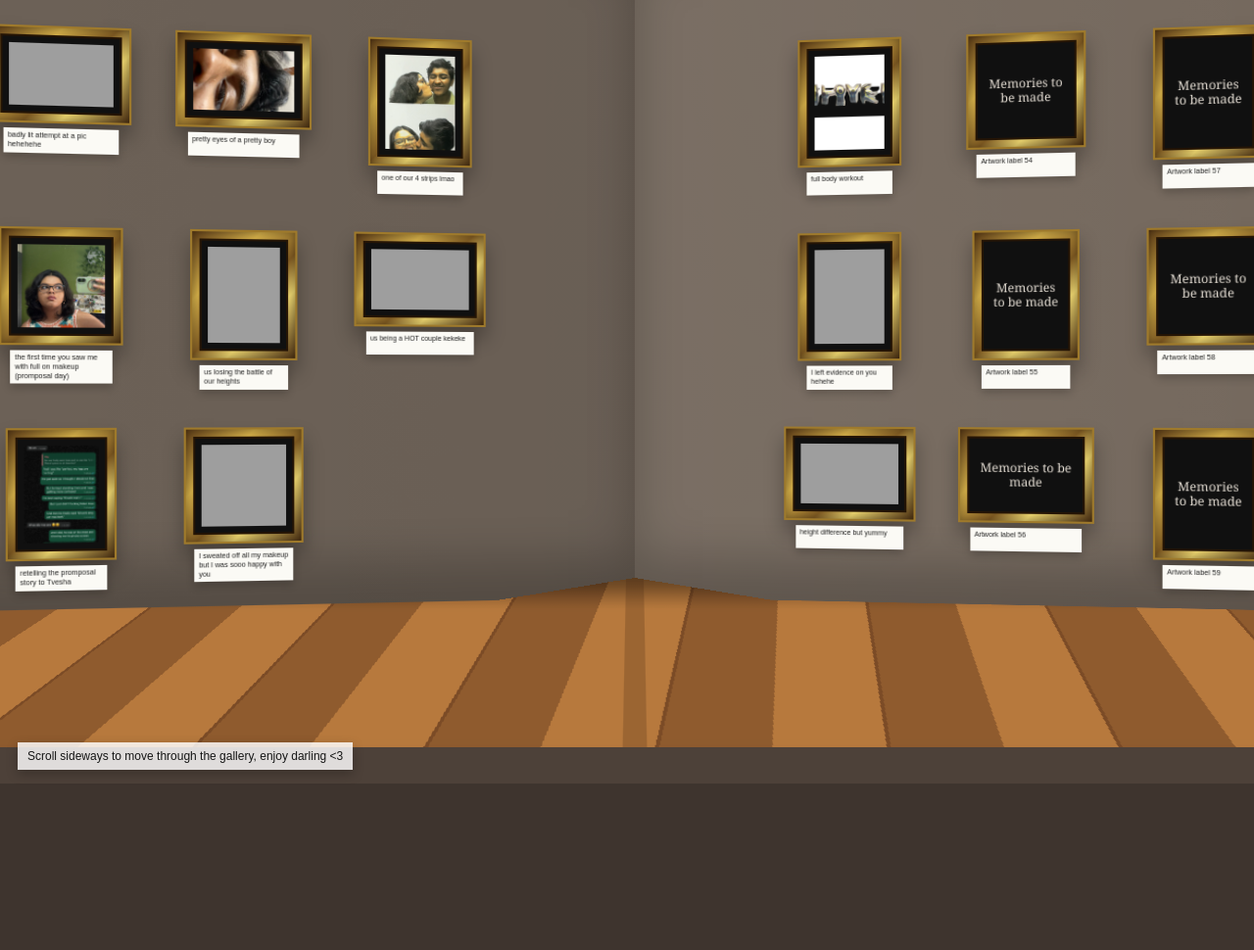
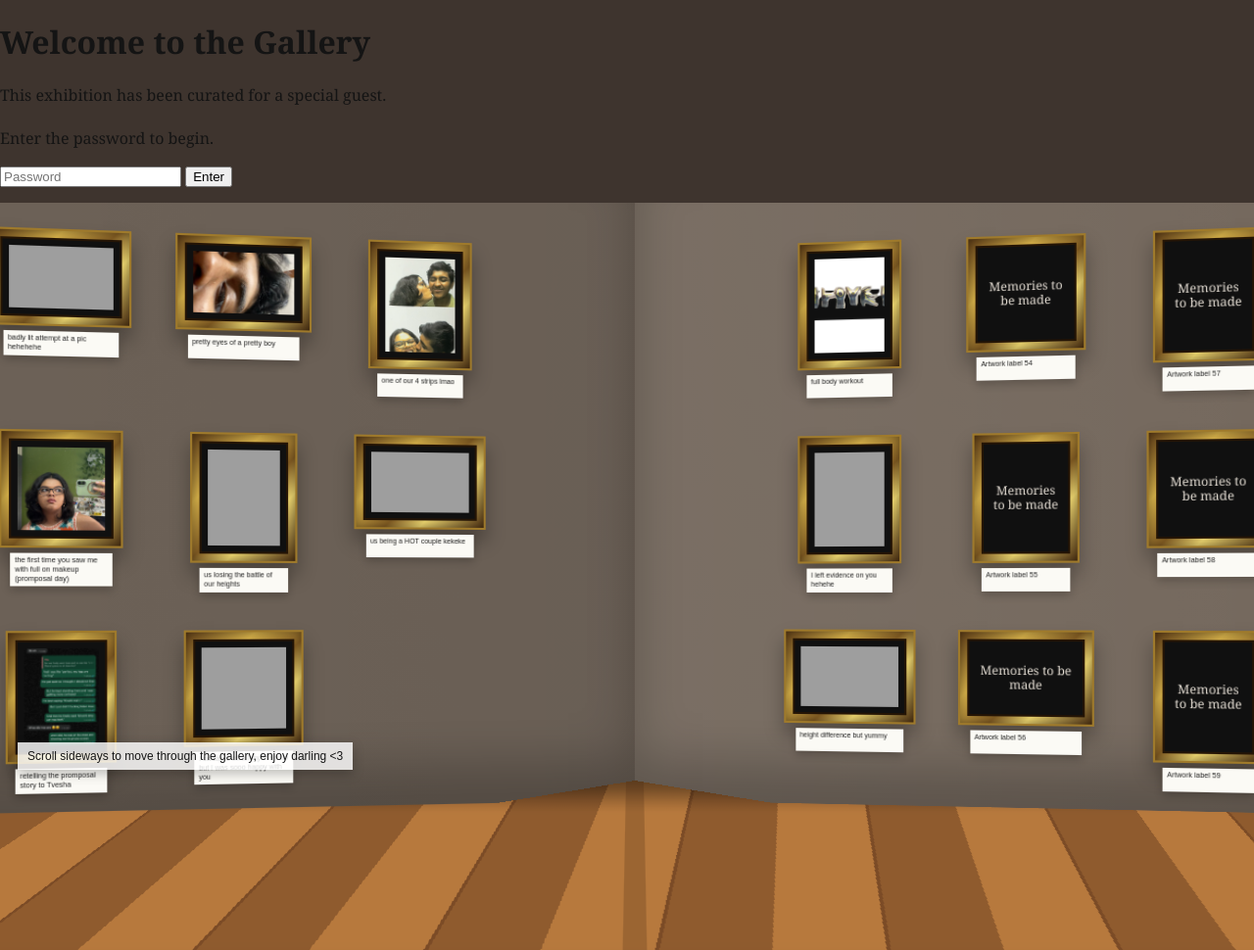
Before and after one commit to khush1agarwal/Gallery, a plain HTML site: page index.html in a window 1280 px wide. Shown: the whole page at 98% size. Before the commit the page ends 800 px from the top, so only its background shows below. Drawn offline with Linux system fonts and the light colour scheme; grey boxes are pictures that could not be loaded.

Commit message:
Update index.html

```diff
--- a/index.html
+++ b/index.html
@@ -7,6 +7,28 @@
     <link rel="stylesheet" href="style.css">
 </head>
 <body>
+    <div id="passwordScreen">
+    <div class="password-card">
+        <h1>Welcome to the Gallery</h1>
+
+        <p>
+            This exhibition has been curated for a special guest.
+            <br><br>
+            Enter the password to begin.
+        </p>
+
+        <input
+            id="passwordInput"
+            type="password"
+            placeholder="Password">
+
+        <button onclick="enterGallery()">
+            Enter
+        </button>
+
+        <p id="error"></p>
+    </div>
+</div>
     <main class="gallery-shell">
         <section class="room" id="room">
             <div class="wall left-wall" id="leftWall"></div>
```
